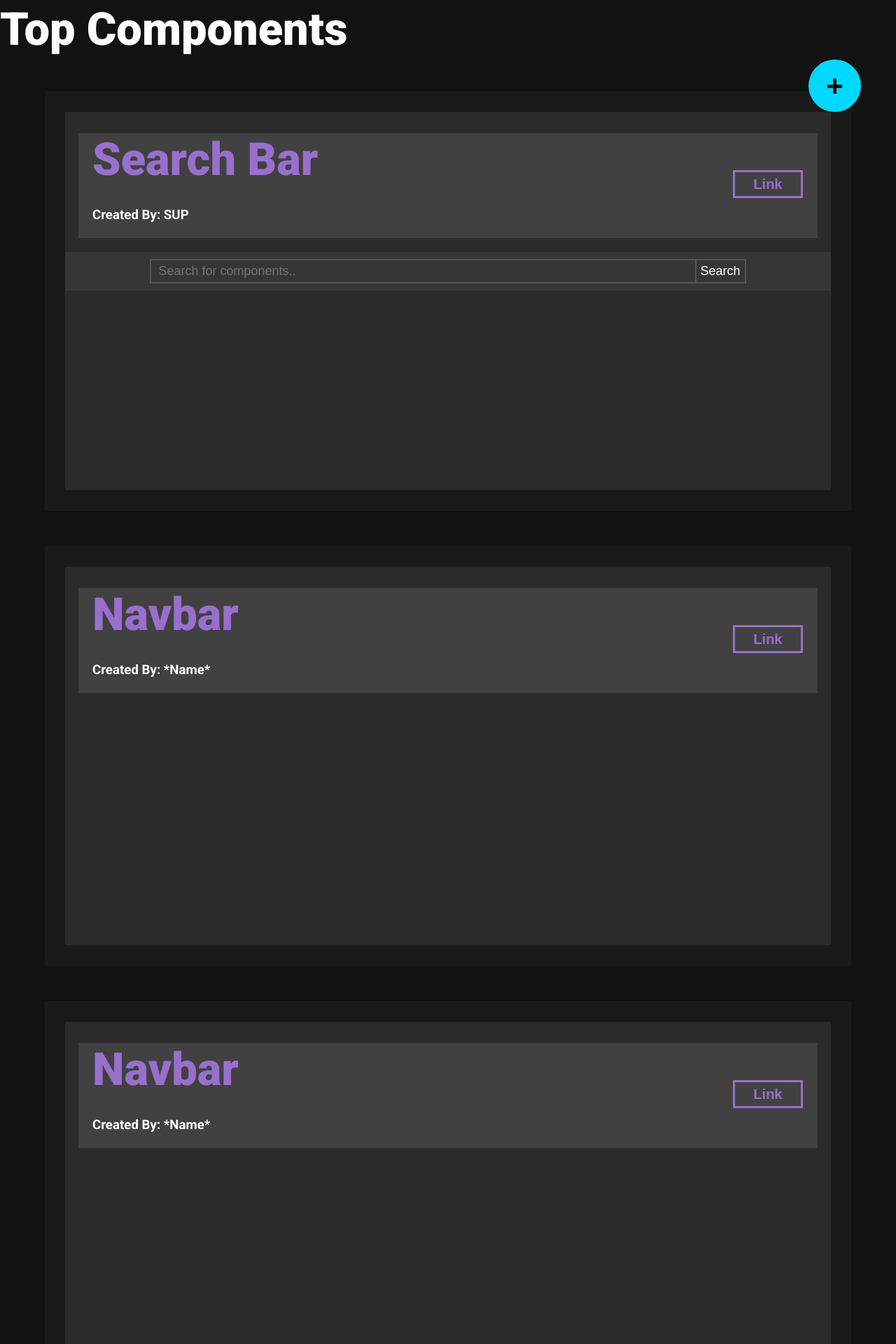
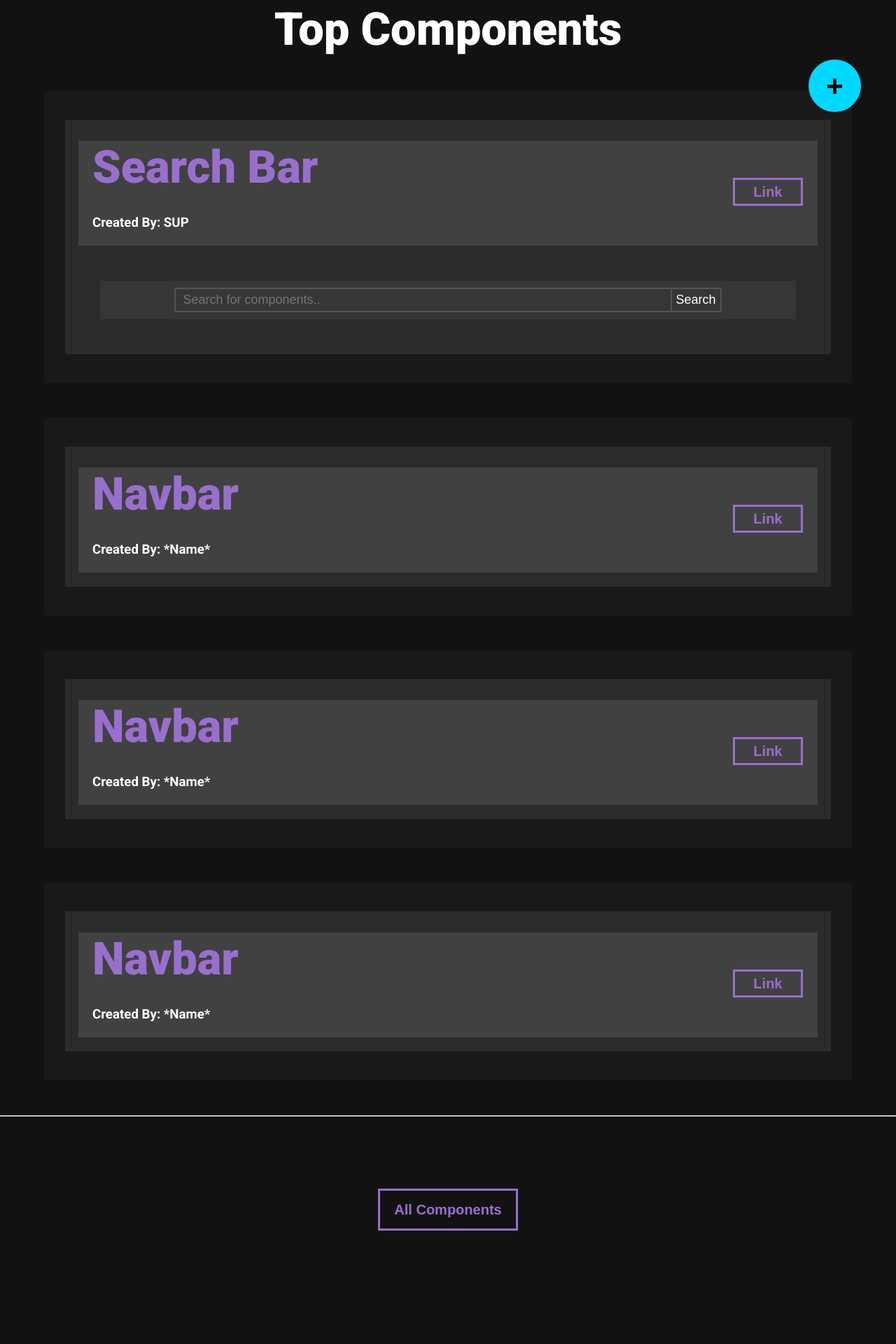
Before and after one commit to yash-nait/SUP, a React (Create React App) app in the folder client/: page / in a window 1280 px wide. Shown: the part 580-2500 px from the top of the page at 70% size. After the commit the page ends 2388 px from the top, so only its background shows below. Built offline with nearby package versions, Linux system fonts and the light colour scheme.

Commit message:
change title

```diff
--- a/client/public/index.html
+++ b/client/public/index.html
@@ -1,7 +1,7 @@
 <!DOCTYPE html>
 <html lang="en">
   <head>
-    <title>Keeper App</title>
+    <title>SUP - React</title>
     <link rel="stylesheet" href="styles.css" />
     <link rel="preconnect" href="https://fonts.gstatic.com">
 <link href="https://fonts.googleapis.com/css2?family=Roboto:wght@400;700;900&display=swap" rel="stylesheet">
--- a/client/public/styles.css
+++ b/client/public/styles.css
@@ -81,6 +81,12 @@ h1 {
   outline: solid 2px #996fcd;
 }
 
+/* HEADING  */
+
+.heading {
+  text-align: center;
+}
+
 /* CARDS */
 
 .card-container {
@@ -91,15 +97,17 @@ h1 {
   align-items: center;
   background-color: rgba(255, 255, 255, 0.03);
   display: flex;
-  height: 600px;
+  /* height: 600px; */
   justify-content: center;
   margin: 50px auto;
+  padding: 1px;
   width: 90%;
 }
 
 .card-overlay {
   background-color: rgba(255, 255, 255, 0.08);
   height: 90%;
+  margin: 40px 0;
   width: 95%;
 }
 
@@ -131,6 +139,10 @@ h1 {
 
 .card-title {
   margin: 30px 20px 20px;
+}
+
+.component-bkg {
+  margin: 50px;
 }
 
 /* BUTTON */
@@ -182,7 +194,65 @@ h1 {
 
 /* REQUEST DIVISIONS */
 
-.req-bkg{
+.req-bkg {
   background-color: rgba(255, 255, 255, 0.03);
-  margin: 30px;
+  margin: 50px auto;
+  height: 199px;
+  padding: 1px 0;
+  width: 85%;
 }
+
+.req-content {
+  margin: 20px 40px;
+}
+
+.req-title {
+  color: #996fcd;
+  font-size: 42px;
+  font-weight: 700;
+  margin: 10px 0;
+}
+
+.req-detail {
+  font-size: 21px;
+  margin: 5px 0;
+}
+
+.req-link {
+  margin: 10px auto;
+  background-color: transparent;
+  border: 2px solid #996fcd;
+  color: #996fcd;
+  font-size: 16px;
+  height: 35px;
+  transition: all 0.5s;
+  width: 75px;
+}
+
+.req-link:hover {
+  background-color: #996fcd;
+  color: white;
+}
+
+/* RENDER ALL */
+
+.render-all-button-div {
+  text-align: center;
+}
+
+.render-all-button {
+  background-color: transparent;
+  border: 3px solid #996fcd;
+  color: #996fcd;
+  font-size: 20px;
+  font-weight: 700;
+  height: 60px;
+  margin: 0 0 50px 0;
+  transition: all 0.5s;
+  width: 200px;
+}
+
+.render-all-button:hover {
+  background-color: #996fcd;
+  color: white;
+}
```
